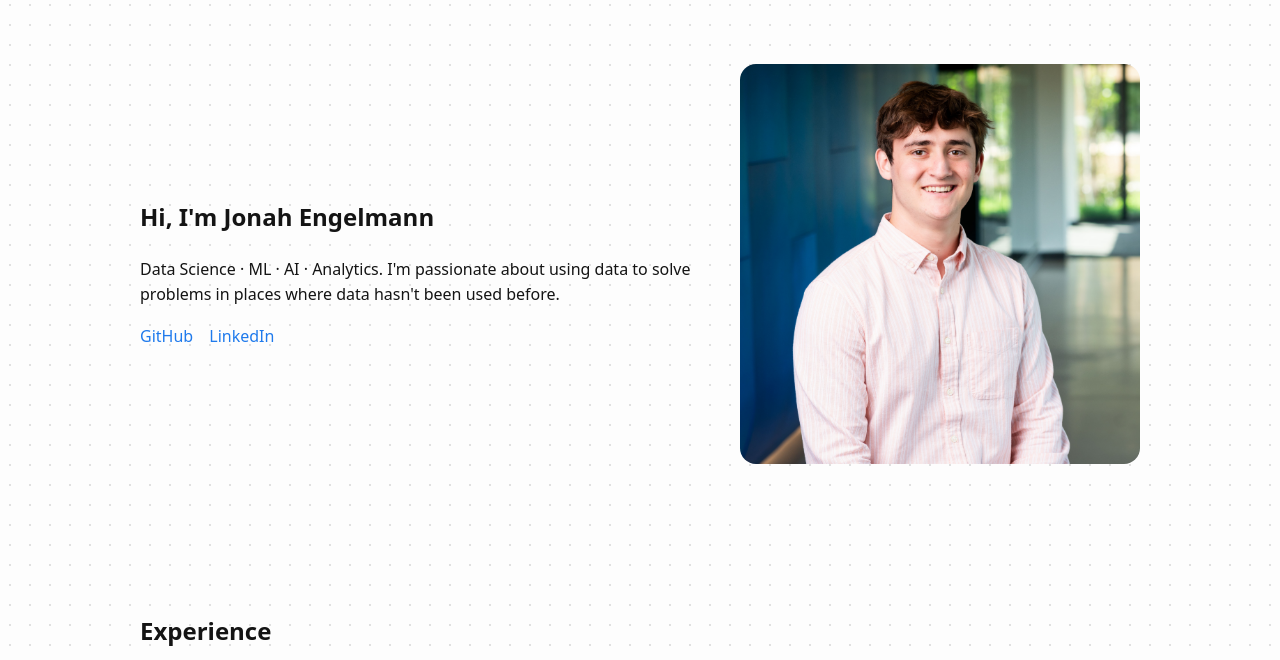
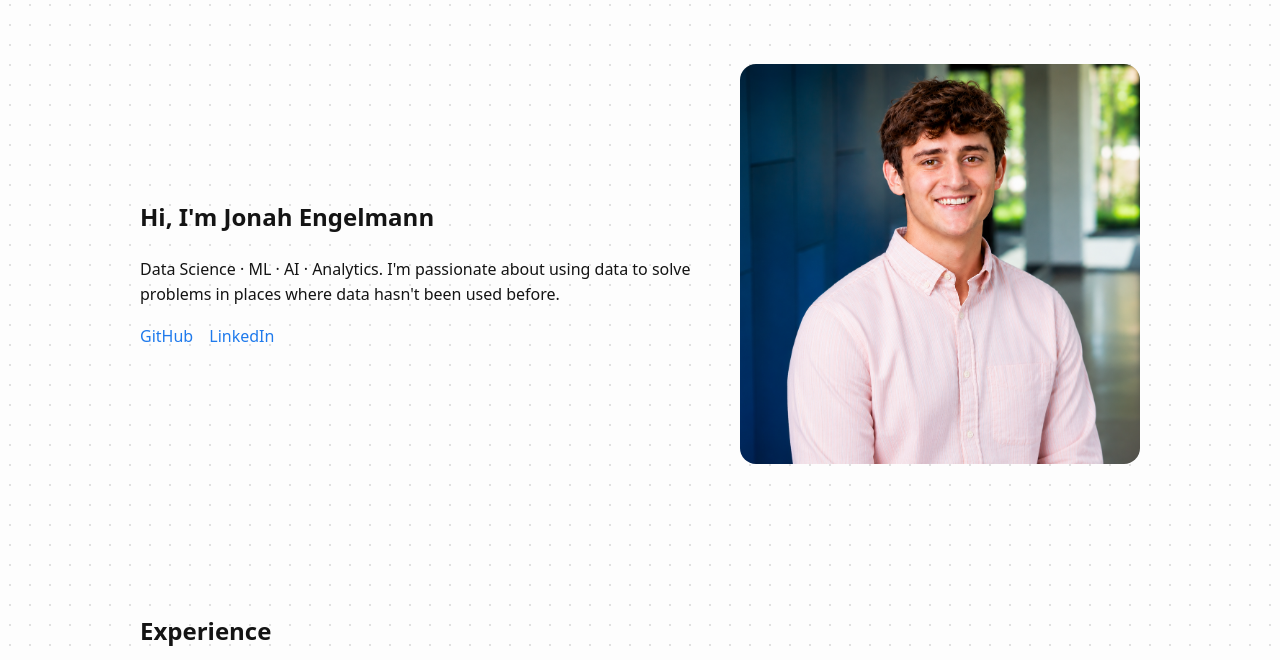
Before and after one commit to Joengelmann/render-flask-deployment-portfolio, a Flask app: page / in a window 1280 px wide. Shown: the part 65-725 px from the top of the page. Run offline with Flask 3, Linux system fonts and the light colour scheme.

Commit message:
updated headshot

```diff
--- a/templates/index.html
+++ b/templates/index.html
@@ -11,7 +11,7 @@
       <a href="https://tinyurl.com/3jbkh45p" target="_blank">LinkedIn</a>
     </div>
   </div>
-  <img src="{{ url_for('static', filename='img/Headshot1.jpg') }}" alt="Headshot" class="headshot" />
+  <img src="{{ url_for('static', filename='img/Headshot1.png') }}" alt="Headshot" class="headshot" />
 </section>
 
 <section id="experience" class="section">
```
Also changed, not shown: static/img/Headshot1.jpg (deleted), static/img/Headshot1.png (added).
